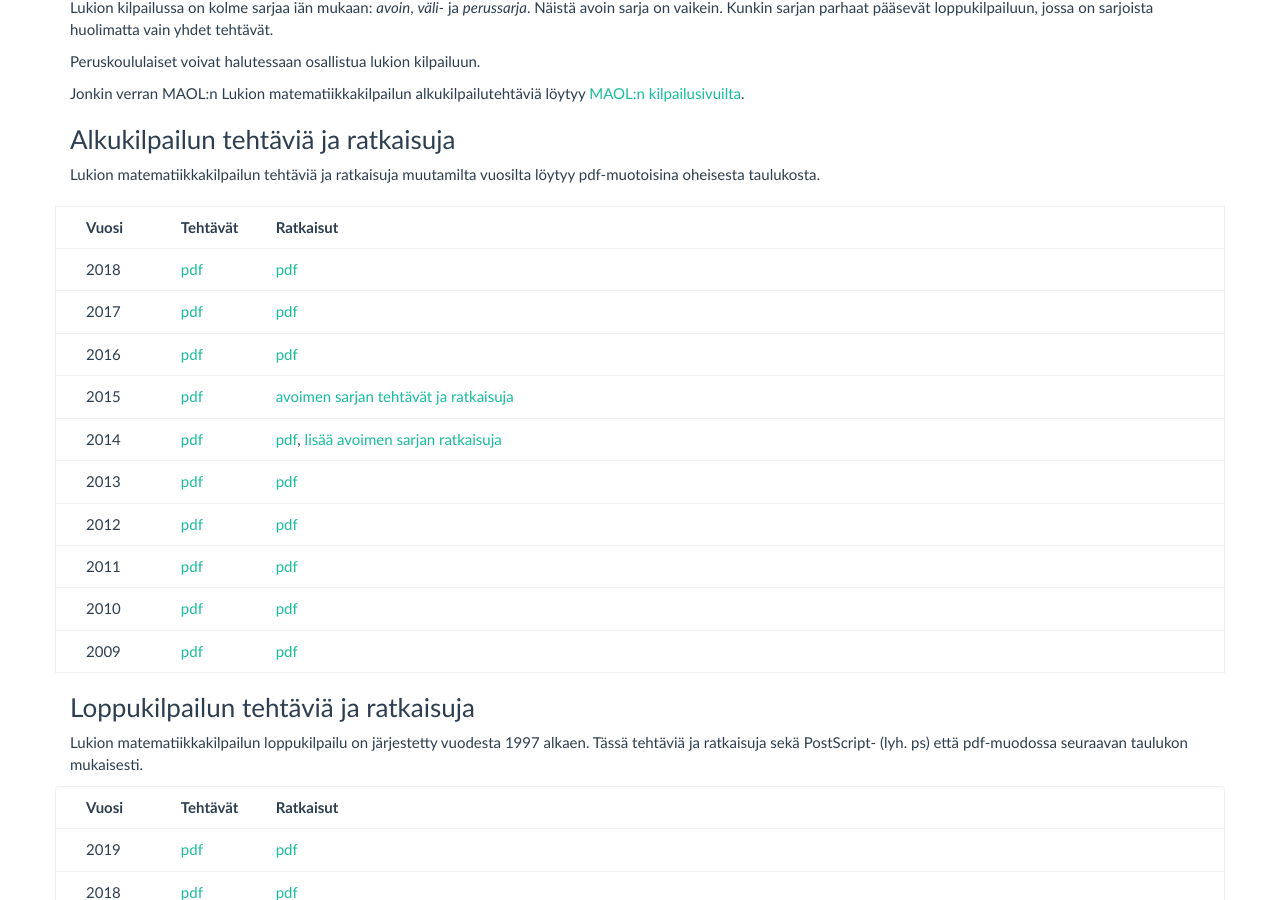
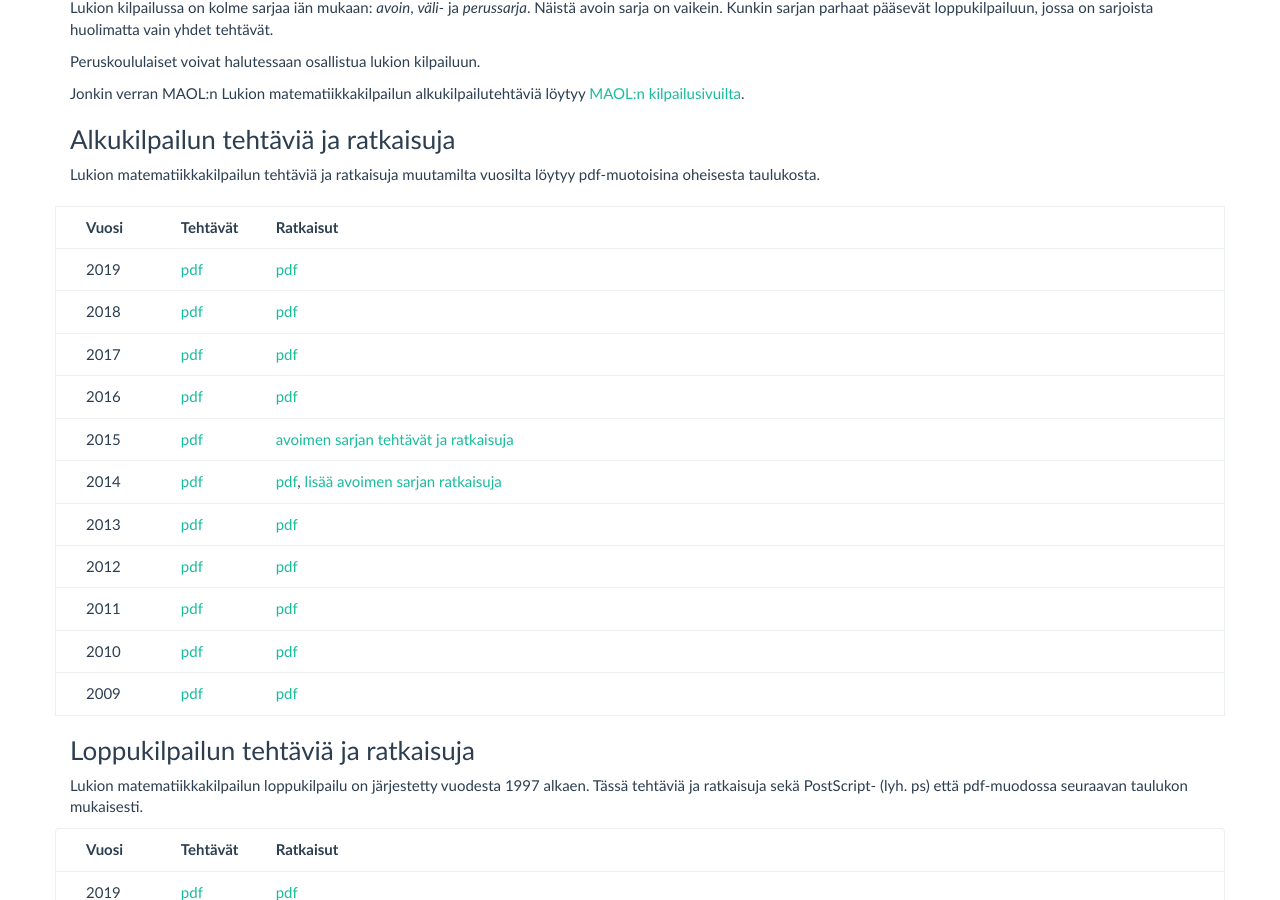
Before and after one commit to matematiikkakilpailut/matematiikkakilpailut.github.io, a Jekyll site: the page built from MAOL/index.md, in a window 1280 px wide and 900 px high, scrolled down 582 px. Built offline with Jekyll 4.4.1, drawn with Linux system fonts in a browser that asks for light colours.

Commit message:
Update index.md
syksyn 2019 alkukilpailutehtävät

```diff
--- a/MAOL/index.md
+++ b/MAOL/index.md
@@ -59,6 +59,11 @@ vuosilta löytyy pdf-muotoisina oheisesta taulukosta.
 <div class="col-xs-3 col-sm-2 col-md-1"><strong>Vuosi</strong></div>
 <div class="col-xs-3 col-sm-2 col-md-1"><strong>Tehtävät</strong></div>
 <div class="col-xs-6"><strong>Ratkaisut</strong></div>
+</div>
+<div class="row list-group-item">
+<div class="col-xs-3 col-sm-2 col-md-1">2019</div>
+<div class="col-xs-3 col-sm-2 col-md-1"><a href="2019/alkuteht2019.pdf">pdf</a></div>
+<div class="col-xs-6"><a href="2019/alkuratk2019.pdf">pdf</a></div>
 </div>
 <div class="row list-group-item">
 <div class="col-xs-3 col-sm-2 col-md-1">2018</div>
```
